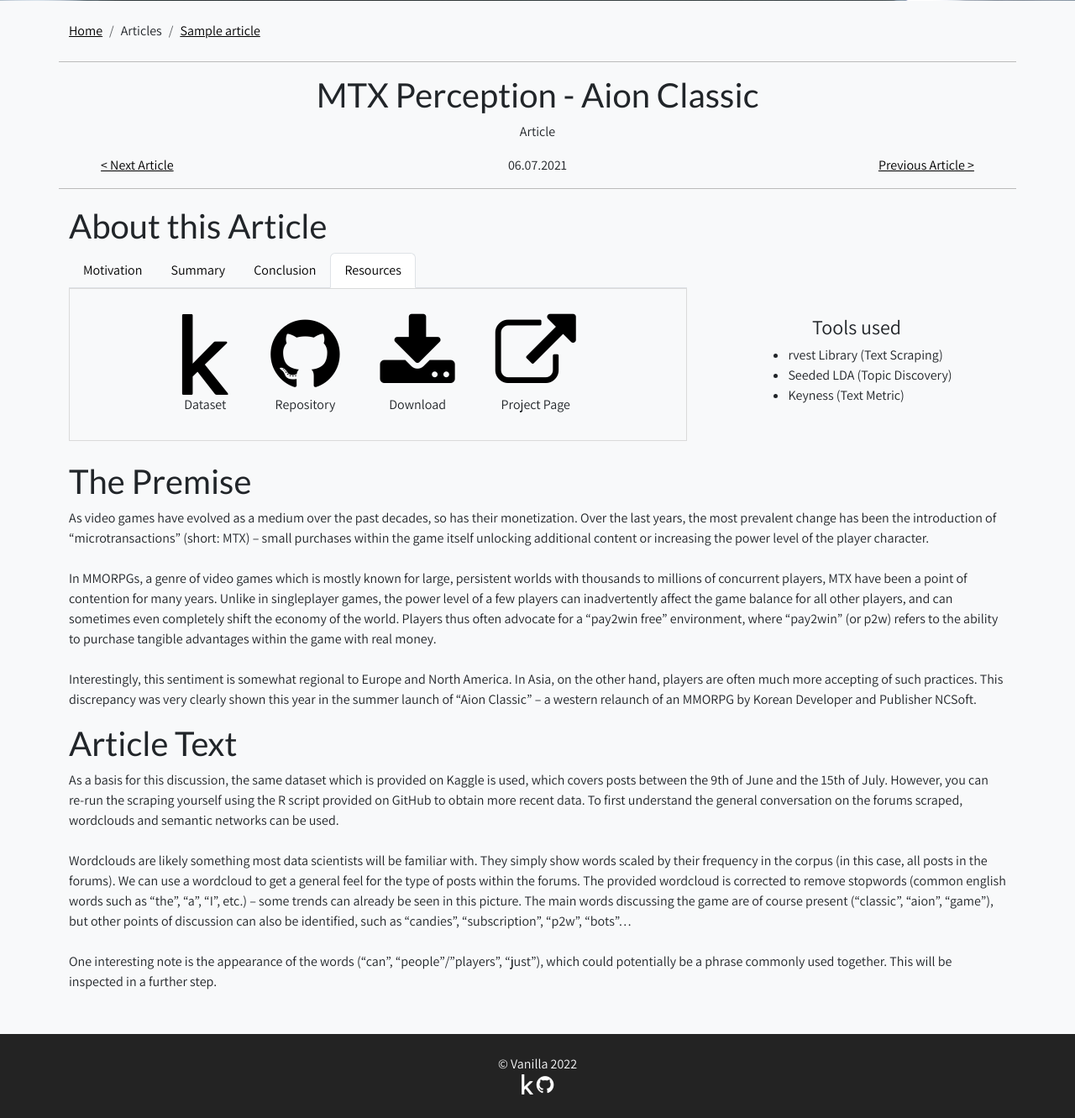
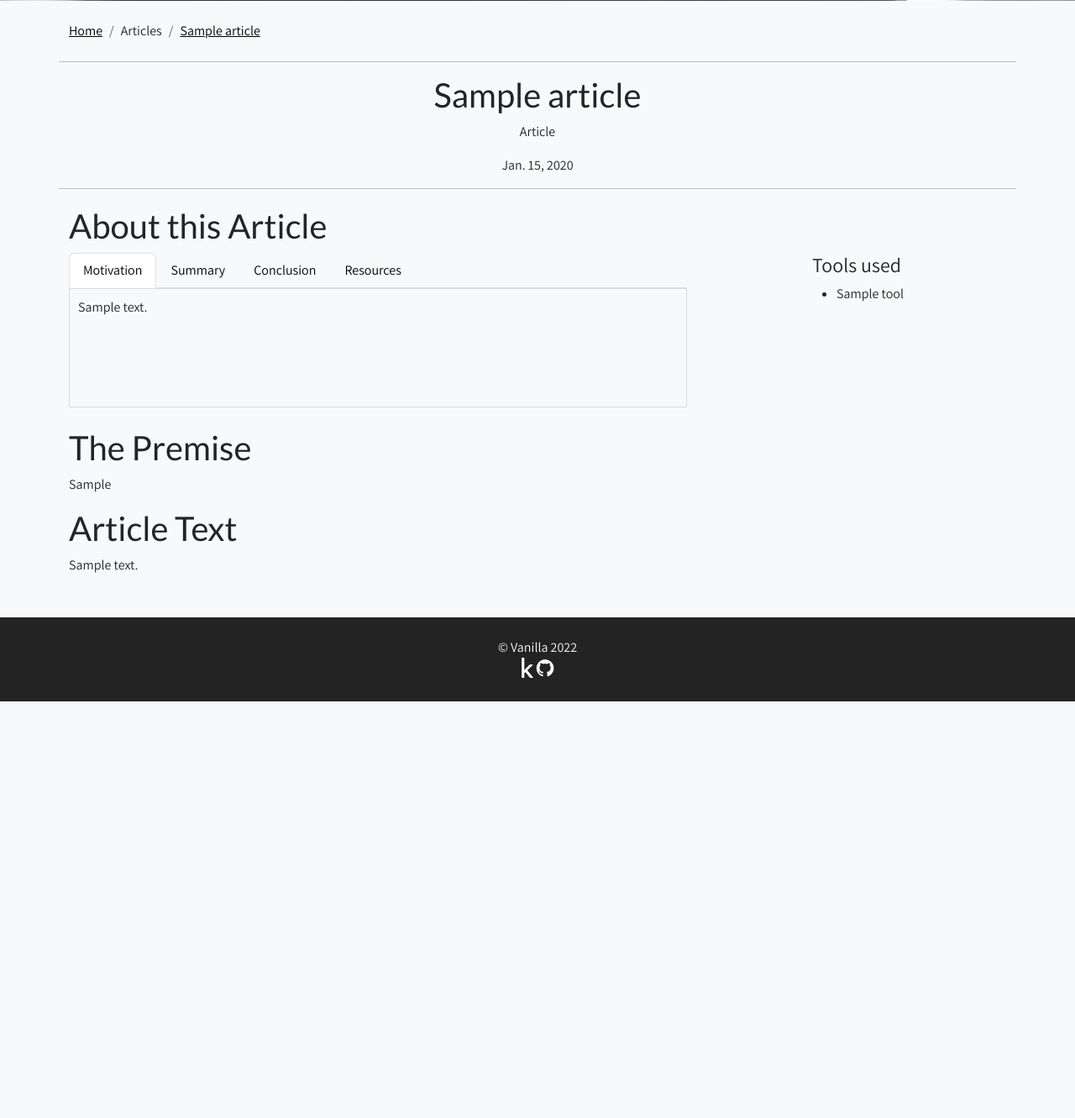
Before and after one commit to VanillaDevelop/VanillaDev, a Django app: template vanilladev/articles/templates/articles/article.html in a window 1280 px wide. Shown: the part 659-1990 px from the top of the page at 84% size. After the commit the page ends 1494 px from the top, so only its background shows below. Run offline with Django 3.2, Linux system fonts and the light colour scheme; tables that the repository leaves empty hold one stand-in row (values such as "Sample post"); the template is opened without the code that fills it: values that come from a table or form of the project are taken from there, most other values are stand-ins (such as "Sample title", 1, 10 or a date in 2020); some libraries are stand-ins or nearby versions.

Commit message:
Finish Articles CRUD, remove delete button from page (only on overview now, reduce risk of accidentally deleting something

```diff
--- a/vanilladev/articles/templates/articles/article.html
+++ b/vanilladev/articles/templates/articles/article.html
@@ -9,72 +9,92 @@
         {% else %}
         <li class="breadcrumb-item"><span>Articles</span></li>
         {% endif %}
-        <li class="breadcrumb-item"><a href="{% url 'articles:page' article.id %}"><span>{{article.title}}</span></a></li>
+        <li class="breadcrumb-item"><a href="{% url 'articles:page' article.id %}"><span>{{article.title}}</span></a>
+        </li>
     </ol>
 </div>
 <div class="container header-container mt-4">
-    <h1 class="text-center">MTX Perception - Aion Classic<br></h1>
+    <h1 class="text-center">{{article.title}}</h1>
+    {% if not article.is_published %}
+    <p class="text-center"><span class="badge bg-danger">Draft</span></p>
+    {% endif %}
     <p class="text-center">Article</p>
-    <div class="d-flex flex-row justify-content-between"><a class="navlink" href="#">&lt; Next
-            Article</a><span>06.07.2021</span><a class="text-end navlink" href="#">Previous Article &gt;</a></div>
+    <div class="d-flex flex-row justify-content-between">
+        {% if next %}
+        <a class="navlink" href="{% url 'articles:page' next.id %}">&lt; Next Article</a>
+        {% else %}
+        <span class="navlink"></span>
+        {% endif %}
+        <span>{{article.created_at}}</span>
+        {% if prev %}
+        <a class="text-end navlink" href="{% url 'articles:page' prev.id %}">Next Article &gt;</a>
+        {% else %}
+        <span class="navlink"></span>
+        {% endif %}
+    </div>
 </div>
 <div class="container project-nutshell-container">
+    {% if request.user.is_authenticated %}
+    <div class="mb-3">
+        <a href="{% url 'articles:edit' article.id %}"><button class="btn btn-primary">Edit this page</button></a>
+    </div>
+    {% endif %}
     <h1>About this Article</h1>
     <div class="row">
         <div class="col-12 col-lg-8">
             <div>
                 <ul class="nav nav-tabs" role="tablist">
-                    <li class="nav-item" role="presentation"><a class="nav-link" role="tab" data-bs-toggle="tab"
+                    <li class="nav-item" role="presentation"><a class="nav-link active" role="tab" data-bs-toggle="tab"
                             href="#tab-1">Motivation</a></li>
                     <li class="nav-item" role="presentation"><a class="nav-link" role="tab" data-bs-toggle="tab"
                             href="#tab-2">Summary</a></li>
                     <li class="nav-item" role="presentation"><a class="nav-link" role="tab" data-bs-toggle="tab"
                             href="#tab-4">Conclusion</a></li>
-                    <li class="nav-item" role="presentation"><a class="nav-link active" role="tab" data-bs-toggle="tab"
+                    <li class="nav-item" role="presentation"><a class="nav-link" role="tab" data-bs-toggle="tab"
                             href="#tab-3">Resources</a></li>
                 </ul>
                 <div class="tab-content consistent-height">
-                    <div class="tab-pane project-pane" role="tabpanel" id="tab-1">
-                        <p>Lorem ipsum dolor sit amet, consectetur adipiscing elit. Duis consequat luctus nisl, a
-                            euismod magna imperdiet eget. Mauris a orci nunc. Aliquam erat volutpat. Donec elementum
-                            efficitur volutpat. Aenean scelerisque laoreet ligula, eget posuere est tristique ut.
-                            Curabitur pretium egestas metus non volutpat. Morbi mattis maximus tristique. Morbi eget
-                            sodales libero, ut placerat augue. Sed ut nisi ac purus egestas consectetur in sed nunc.
-                            Vivamus eu venenatis enim. Phasellus molestie at augue id finibus. Cras ac quam id dolor
-                            rutrum fringilla eget non odio. Aliquam erat volutpat. Nullam mattis id nunc sed
-                            fringilla.<br></p>
+                    <div class="tab-pane active project-pane" role="tabpanel" id="tab-1">
+                        <p>{{article.motivation_summary}}</p>
                     </div>
                     <div class="tab-pane project-pane" role="tabpanel" id="tab-2">
-                        <p>Lorem ipsum dolor sit amet, consectetur adipiscing elit. Duis consequat luctus nisl, a
-                            euismod magna imperdiet eget. Mauris a orci nunc. Aliquam erat volutpat. Donec elementum
-                            efficitur volutpat. Aenean scelerisque laoreet ligula, eget posuere est tristique ut.
-                            Curabitur pretium egestas metus non volutpat. Morbi.<br></p>
+                        <p>{{article.article_summary}}</p>
                     </div>
-                    <div class="tab-pane" role="tabpanel" id="tab-4">
-                        <p>Tab content.</p>
+                    <div class="tab-pane project-pane" role="tabpanel" id="tab-4">
+                        <p>{{article.results_summary}}</p>
                     </div>
-                    <div class="tab-pane active project-pane" role="tabpanel" id="tab-3">
+                    <div class="tab-pane project-pane" role="tabpanel" id="tab-3">
                         <div class="d-flex justify-content-center align-items-center flex-wrap h-100">
-                            <div class="d-flex flex-column text-center mx-4"><a href="#"><i
+                            {% if article.dataset_url %}
+                            <div class="d-flex flex-column text-center mx-4"><a href="{{article.dataset_url}}"><i
                                         class="fab fa-kaggle icon-large"></i></a><span>Dataset</span></div>
-                            <div class="d-flex flex-column text-center mx-4"><a href="#"><i
+                            {% endif%}
+                            {% if article.repository_url %}
+                            <div class="d-flex flex-column text-center mx-4"><a href="{{article.repository_url}}"><i
                                         class="fa fa-github icon-large"></i></a><span>Repository</span></div>
-                            <div class="d-flex flex-column text-center mx-4"><a href="#"><i
+
+                            {% endif%}
+                            {% if article.download_link_url %}
+                            <div class="d-flex flex-column text-center mx-4"><a href="{{article.download_link_url}}"><i
                                         class="fa fa-download icon-large"></i></a><span>Download</span></div>
-                            <div class="d-flex flex-column text-center mx-4"><a href="#"><i
+
+                            {% endif%}
+                            {% if article.project_page_url %}
+                            <div class="d-flex flex-column text-center mx-4"><a href="{{article.project_page_url}}"><i
                                         class="fa fa-external-link icon-large"></i></a><span>Project Page</span></div>
+                            {% endif %}
                         </div>
                     </div>
                 </div>
             </div>
         </div>
-        <div class="col mt-5">
-            <div class="d-flex flex-column justify-content-center align-items-center h-100">
+        <div class="col">
+            <div class="d-flex flex-column align-items-center h-100">
                 <h4>Tools used</h4>
                 <ul>
-                    <li>rvest Library (Text Scraping)</li>
-                    <li>Seeded LDA (Topic Discovery)</li>
-                    <li>Keyness (Text Metric)</li>
+                    {% for tool in toolstack %}
+                    <li>{{tool}}</li>
+                    {% endfor %}
                 </ul>
             </div>
         </div>
@@ -82,29 +102,8 @@
 </div>
 <div class="container mt-4">
     <h1>The Premise</h1>
-    <p>As video games have evolved as a medium over the past decades, so has their monetization. Over the last years,
-        the most prevalent change has been the introduction of “microtransactions” (short: MTX) – small purchases within
-        the game itself unlocking additional content or increasing the power level of the player character.<br><br>In
-        MMORPGs, a genre of video games which is mostly known for large, persistent worlds with thousands to millions of
-        concurrent players, MTX have been a point of contention for many years. Unlike in singleplayer games, the power
-        level of a few players can inadvertently affect the game balance for all other players, and can sometimes even
-        completely shift the economy of the world. Players thus often advocate for a “pay2win free” environment, where
-        “pay2win” (or p2w) refers to the ability to purchase tangible advantages within the game with real
-        money.<br><br>Interestingly, this sentiment is somewhat regional to Europe and North America. In Asia, on the
-        other hand, players are often much more accepting of such practices. This discrepancy was very clearly shown
-        this year in the summer launch of “Aion Classic” – a western relaunch of an MMORPG by Korean Developer and
-        Publisher NCSoft.<br></p>
+    <p>{{article.article_premise|safe}}</p>
     <h1>Article Text</h1>
-    <p>As a basis for this discussion, the same dataset which is provided on Kaggle is used, which covers posts between
-        the 9th of June and the 15th of July. However, you can re-run the scraping yourself using the R script provided
-        on GitHub to obtain more recent data. To first understand the general conversation on the forums scraped,
-        wordclouds and semantic networks can be used.<br><br>Wordclouds are likely something most data scientists will
-        be familiar with. They simply show words scaled by their frequency in the corpus (in this case, all posts in the
-        forums). We can use a wordcloud to get a general feel for the type of posts within the forums. The provided
-        wordcloud is corrected to remove stopwords (common english words such as “the”, “a”, “I”, etc.) – some trends
-        can already be seen in this picture. The main words discussing the game are of course present (“classic”,
-        “aion”, “game”), but other points of discussion can also be identified, such as “candies”, “subscription”,
-        “p2w”, “bots”…<br><br>One interesting note is the appearance of the words (“can”, “people”/”players”, “just”),
-        which could potentially be a phrase commonly used together. This will be inspected in a further step.<br></p>
+    <p>{{article.article_text|safe}}</p>
 </div>
 {% endblock %}
--- a/vanilladev/articles/views.py
+++ b/vanilladev/articles/views.py
@@ -70,7 +70,7 @@ def page(request, id):
         prev_article = None
 
     #return view
-    return render_mainpage(request, 'articles/page.html', {"article":article, "prev": prev_article, "next": next_article, "techstack": article.technology_stack_csv.split(",")})
+    return render_mainpage(request, 'articles/article.html', {"article":article, "prev": prev_article, "next": next_article, "toolstack": article.tools_csv.split(",")})
 
 #delete a article with given id (login required)
 @login_required()
```
Also changed, not shown: vanilladev/articles/templates/articles/change.html (added, +24 -0 lines), vanilladev/projects/templates/projects/page.html (+2 -6 lines).
